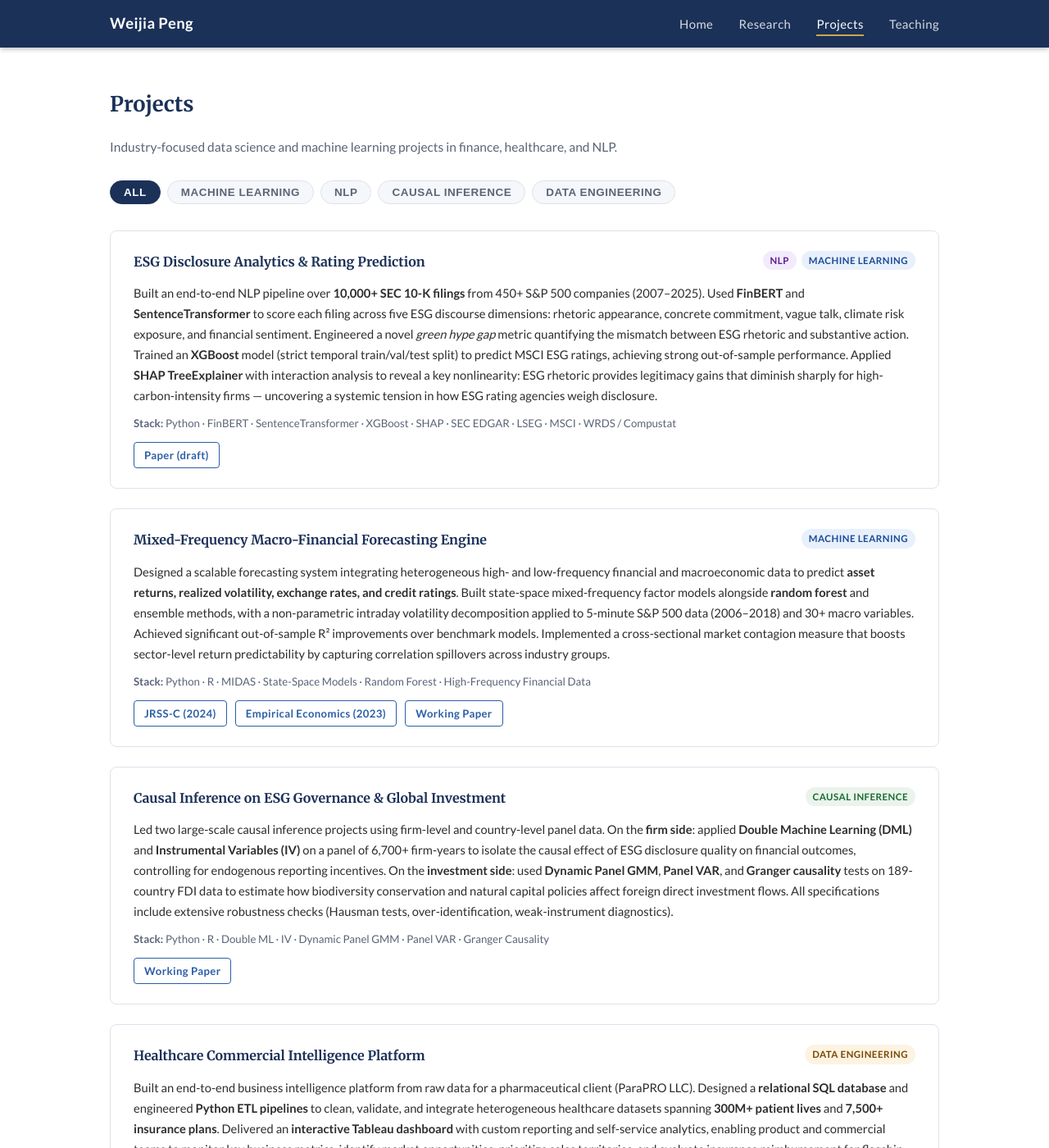
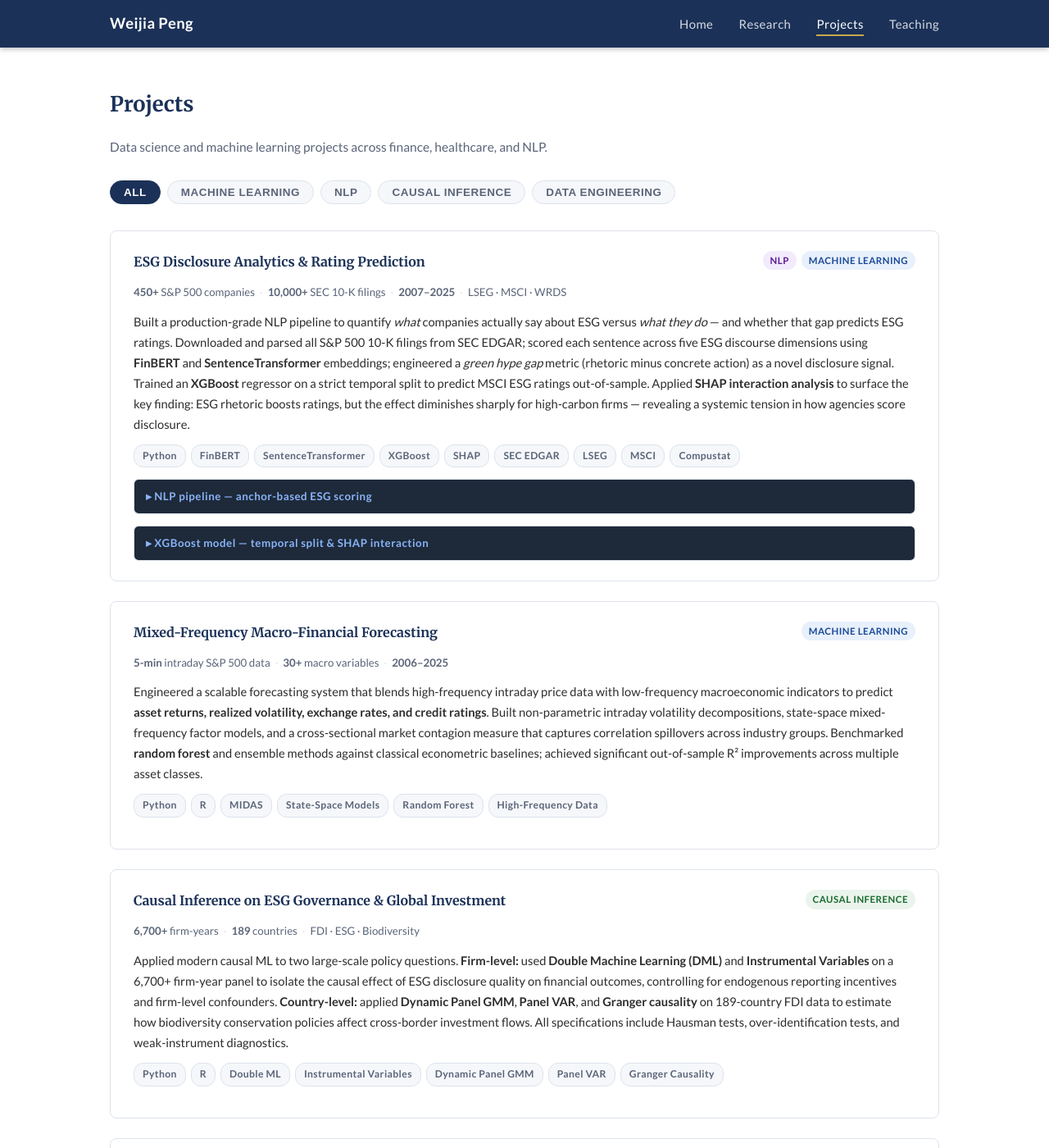
Before and after one commit to weijiap/weijiap.github.io, a Jekyll site: the page built from projects.html, in a window 1280 px wide and 1400 px high. Shown: the whole window at 82% size. Built offline with Jekyll 4.4.1, drawn with Linux system fonts in a browser that asks for light colours; nearby versions of some CDN libraries; some of the changed text lies outside the part shown.

Commit message:
Projects: industry style with real code snippets and syntax highlighting

```diff
--- a/_layouts/default.html
+++ b/_layouts/default.html
@@ -9,6 +9,9 @@
   <link rel="preconnect" href="https://fonts.gstatic.com" crossorigin>
   <link href="https://fonts.googleapis.com/css2?family=Lato:wght@300;400;700&family=Merriweather:ital,wght@0,400;0,700;1,400&display=swap" rel="stylesheet">
   <link rel="stylesheet" href="{{ '/assets/css/style.css' | relative_url }}">
+  {% if page.highlight %}
+  <link rel="stylesheet" href="https://cdnjs.cloudflare.com/ajax/libs/highlight.js/11.9.0/styles/github-dark.min.css">
+  {% endif %}
   <script async src="https://www.googletagmanager.com/gtag/js?id=G-9YXMY431XC"></script>
   <script>
     window.dataLayer = window.dataLayer || [];
--- a/assets/css/style.css
+++ b/assets/css/style.css
@@ -455,12 +455,70 @@
   margin-bottom: 12px;
 }
 
-.project-stack {
+.project-stats {
+  display: flex;
+  flex-wrap: wrap;
+  align-items: center;
+  gap: 6px;
   font-size: .83rem;
   color: var(--muted);
   margin-bottom: 12px;
-  line-height: 1.5;
 }
+
+.stat-sep { color: var(--border); }
+
+.project-stack {
+  display: flex;
+  flex-wrap: wrap;
+  gap: 6px;
+  margin-bottom: 14px;
+}
+
+.stack-pill {
+  font-size: .76rem;
+  font-weight: 700;
+  letter-spacing: .03em;
+  background: var(--light);
+  border: 1px solid var(--border);
+  color: var(--muted);
+  padding: 3px 10px;
+  border-radius: 12px;
+}
+
+/* Code blocks */
+.code-block {
+  margin-top: 14px;
+  border: 1px solid var(--border);
+  border-radius: 6px;
+  overflow: hidden;
+}
+
+.code-block summary {
+  background: #1e2a3a;
+  color: #8ab4f8;
+  font-family: 'Lato', sans-serif;
+  font-size: .83rem;
+  font-weight: 700;
+  letter-spacing: .04em;
+  padding: 9px 14px;
+  cursor: pointer;
+  user-select: none;
+  list-style: none;
+}
+
+.code-block summary::-webkit-details-marker { display: none; }
+.code-block summary:hover { background: #263347; }
+
+.code-block pre {
+  margin: 0;
+  border-radius: 0;
+  font-size: .8rem;
+  line-height: 1.55;
+  max-height: 360px;
+  overflow-y: auto;
+}
+
+.code-block code { font-size: .8rem; }
 
 .project-links {
   display: flex;
--- a/projects.html
+++ b/projects.html
@@ -2,11 +2,12 @@
 layout: default
 title: Projects
 permalink: /projects/
+highlight: true
 ---
 
 <div class="container page-content">
   <h1 class="page-heading">Projects</h1>
-  <p class="page-subheading">Industry-focused data science and machine learning projects in finance, healthcare, and NLP.</p>
+  <p class="page-subheading">Data science and machine learning projects across finance, healthcare, and NLP.</p>
 
   <!-- Filter Buttons -->
   <div class="project-filters">
@@ -17,10 +18,9 @@
     <button class="filter-btn" data-filter="de">Data Engineering</button>
   </div>
 
-  <!-- Project Cards -->
   <div class="project-list">
 
-    <!-- Project 1: ESG NLP -->
+    <!-- ── PROJECT 1: ESG NLP ── -->
     <div class="project-card" data-category="nlp ml">
       <div class="project-card-header">
         <h3 class="project-title">ESG Disclosure Analytics &amp; Rating Prediction</h3>
@@ -29,51 +29,148 @@
           <span class="tag tag-ml">Machine Learning</span>
         </div>
       </div>
+
+      <div class="project-stats">
+        <span class="stat"><strong>450+</strong> S&amp;P 500 companies</span>
+        <span class="stat-sep">&middot;</span>
+        <span class="stat"><strong>10,000+</strong> SEC 10-K filings</span>
+        <span class="stat-sep">&middot;</span>
+        <span class="stat"><strong>2007–2025</strong></span>
+        <span class="stat-sep">&middot;</span>
+        <span class="stat">LSEG &middot; MSCI &middot; WRDS</span>
+      </div>
+
       <p class="project-desc">
-        Built an end-to-end NLP pipeline over <strong>10,000+ SEC 10-K filings</strong> from 450+ S&amp;P 500 companies (2007–2025).
-        Used <strong>FinBERT</strong> and <strong>SentenceTransformer</strong> to score each filing across five ESG discourse dimensions:
-        rhetoric appearance, concrete commitment, vague talk, climate risk exposure, and financial sentiment.
-        Engineered a novel <em>green hype gap</em> metric quantifying the mismatch between ESG rhetoric and substantive action.
-        Trained an <strong>XGBoost</strong> model (strict temporal train/val/test split) to predict MSCI ESG ratings, achieving strong out-of-sample performance.
-        Applied <strong>SHAP TreeExplainer</strong> with interaction analysis to reveal a key nonlinearity: ESG rhetoric provides legitimacy gains
-        that diminish sharply for high-carbon-intensity firms — uncovering a systemic tension in how ESG rating agencies weigh disclosure.
+        Built a production-grade NLP pipeline to quantify <em>what</em> companies actually say about ESG versus
+        <em>what they do</em> — and whether that gap predicts ESG ratings.
+        Downloaded and parsed all S&amp;P 500 10-K filings from SEC EDGAR; scored each sentence across five
+        ESG discourse dimensions using <strong>FinBERT</strong> and <strong>SentenceTransformer</strong> embeddings;
+        engineered a <em>green hype gap</em> metric (rhetoric minus concrete action) as a novel disclosure signal.
+        Trained an <strong>XGBoost</strong> regressor on a strict temporal split to predict MSCI ESG ratings out-of-sample.
+        Applied <strong>SHAP interaction analysis</strong> to surface the key finding: ESG rhetoric boosts ratings,
+        but the effect diminishes sharply for high-carbon firms — revealing a systemic tension in how agencies score disclosure.
       </p>
+
       <div class="project-stack">
-        <strong>Stack:</strong> Python &middot; FinBERT &middot; SentenceTransformer &middot; XGBoost &middot; SHAP &middot; SEC EDGAR &middot; LSEG &middot; MSCI &middot; WRDS / Compustat
+        <span class="stack-pill">Python</span>
+        <span class="stack-pill">FinBERT</span>
+        <span class="stack-pill">SentenceTransformer</span>
+        <span class="stack-pill">XGBoost</span>
+        <span class="stack-pill">SHAP</span>
+        <span class="stack-pill">SEC EDGAR</span>
+        <span class="stack-pill">LSEG</span>
+        <span class="stack-pill">MSCI</span>
+        <span class="stack-pill">Compustat</span>
       </div>
-      <div class="project-links">
-        <a href="https://www.dropbox.com/scl/fi/o0j2e1bdr38sxubv8otyi/HAR-JI-2.pdf?rlkey=dhfu3d5uublpcofapgmm3ozbz&st=koedic5a&dl=0" target="_blank" rel="noopener" class="proj-link">Paper (draft)</a>
-      </div>
-    </div>
 
-    <!-- Project 2: Mixed-Frequency Forecasting -->
+      <!-- Code Snippet 1: NLP Pipeline -->
+      <details class="code-block">
+        <summary>&#9656; NLP pipeline — anchor-based ESG scoring</summary>
+<pre><code class="language-python"># Five ESG discourse dimensions scored per sentence via cosine similarity
+ALL_ANCHOR_GROUPS = {
+    "appearance": GREEN_APPEARANCE_ANCHORS,      # ESG rhetoric / branding
+    "commitment": GREEN_COMMITMENT_ANCHORS,      # forward-looking pledges
+    "concrete":   GREEN_CONCRETE_ACTION_ANCHORS, # verifiable actions & metrics
+    "vague":      GREEN_VAGUE_TALK_ANCHORS,      # empty / aspirational language
+    "risk":       GREEN_RISK_ANCHORS,            # climate risk exposure
+}
+
+# Encode all anchor groups once; score each sentence at inference time
+embed_model = SentenceTransformer("all-MiniLM-L6-v2")
+anchor_embeddings = {
+    name: embed_model.encode(texts, convert_to_tensor=True, normalize_embeddings=True)
+    for name, texts in ALL_ANCHOR_GROUPS.items()
+}
+
+# FinBERT financial sentiment (positive - negative tone)
+finbert_pipe = pipeline(
+    "text-classification",
+    model=AutoModelForSequenceClassification.from_pretrained("ProsusAI/finbert"),
+    tokenizer=AutoTokenizer.from_pretrained("ProsusAI/finbert"),
+    truncation=True, max_length=512,
+)
+
+# Derived signals: substance gap and hype gap
+df["green_hype_gap"]      = df["appearance_score"] - df["concrete_score"]
+df["green_substance_idx"] = df["concrete_score"]   - df["vague_score"]
+</code></pre>
+      </details>
+
+      <!-- Code Snippet 2: XGBoost + SHAP -->
+      <details class="code-block">
+        <summary>&#9656; XGBoost model — temporal split &amp; SHAP interaction</summary>
+<pre><code class="language-python"># Strict temporal split: train ≤ 2018 | val 2019–2021 | test 2022–2025
+year       = ml["year"].astype(int)
+train_mask = year <= 2018
+val_mask   = (year >= 2019) & (year <= 2021)
+test_mask  = year >= 2022
+
+X_train, y_train = X[train_mask], y[train_mask]  # 1,413 obs
+X_val,   y_val   = X[val_mask],   y[val_mask]    #   919 obs
+X_test,  y_test  = X[test_mask],  y[test_mask]   # 1,079 obs
+
+model = xgb.XGBRegressor(
+    n_estimators=1000, learning_rate=0.05, max_depth=4,
+    subsample=0.8, colsample_bytree=0.8, min_child_weight=5,
+    reg_alpha=0.1, reg_lambda=1.0,
+    enable_categorical=True, tree_method="hist",
+    early_stopping_rounds=30, eval_metric="rmse",
+)
+model.fit(X_train, y_train, eval_set=[(X_val, y_val)], verbose=False)
+
+# SHAP interaction: appearance_score × log_carbon_intensity
+explainer  = shap.TreeExplainer(model)
+shap_inter = explainer.shap_interaction_values(X_test_int)
+
+i_appear = feat_idx["appearance_score"]
+i_carbon = feat_idx["log_carbon_intensity"]
+# Central finding: rhetoric loses legitimacy under high carbon intensity
+interact_strength = np.abs(shap_inter[:, i_appear, i_carbon]).mean()
+print(f"Mean |SHAP interaction| rhetoric × carbon: {interact_strength:.4f}")
+</code></pre>
+      </details>
+    </div><!-- /project 1 -->
+
+
+    <!-- ── PROJECT 2: Mixed-Frequency Forecasting ── -->
     <div class="project-card" data-category="ml">
       <div class="project-card-header">
-        <h3 class="project-title">Mixed-Frequency Macro-Financial Forecasting Engine</h3>
+        <h3 class="project-title">Mixed-Frequency Macro-Financial Forecasting</h3>
         <div class="project-tags">
           <span class="tag tag-ml">Machine Learning</span>
         </div>
       </div>
+
+      <div class="project-stats">
+        <span class="stat"><strong>5-min</strong> intraday S&amp;P 500 data</span>
+        <span class="stat-sep">&middot;</span>
+        <span class="stat"><strong>30+</strong> macro variables</span>
+        <span class="stat-sep">&middot;</span>
+        <span class="stat"><strong>2006–2025</strong></span>
+      </div>
+
       <p class="project-desc">
-        Designed a scalable forecasting system integrating heterogeneous high- and low-frequency financial and macroeconomic data
-        to predict <strong>asset returns, realized volatility, exchange rates, and credit ratings</strong>.
-        Built state-space mixed-frequency factor models alongside <strong>random forest</strong> and ensemble methods,
-        with a non-parametric intraday volatility decomposition applied to 5-minute S&amp;P 500 data (2006–2018) and 30+ macro variables.
-        Achieved significant out-of-sample R² improvements over benchmark models.
-        Implemented a cross-sectional market contagion measure that boosts sector-level return predictability by capturing
-        correlation spillovers across industry groups.
+        Engineered a scalable forecasting system that blends high-frequency intraday price data with
+        low-frequency macroeconomic indicators to predict <strong>asset returns, realized volatility,
+        exchange rates, and credit ratings</strong>.
+        Built non-parametric intraday volatility decompositions, state-space mixed-frequency factor models,
+        and a cross-sectional market contagion measure that captures correlation spillovers across industry groups.
+        Benchmarked <strong>random forest</strong> and ensemble methods against classical econometric baselines;
+        achieved significant out-of-sample R² improvements across multiple asset classes.
       </p>
+
       <div class="project-stack">
-        <strong>Stack:</strong> Python &middot; R &middot; MIDAS &middot; State-Space Models &middot; Random Forest &middot; High-Frequency Financial Data
-      </div>
-      <div class="project-links">
-        <a href="https://academic.oup.com/jrsssc/article/73/3/682/7604355" target="_blank" rel="noopener" class="proj-link">JRSS-C (2024)</a>
-        <a href="https://link.springer.com/article/10.1007/s00181-023-02404-y" target="_blank" rel="noopener" class="proj-link">Empirical Economics (2023)</a>
-        <a href="https://www.dropbox.com/scl/fi/67bu2de8im9r4t460qzq5/frequency-6-16-2026.pdf?rlkey=4b6bugv8plp6wahidfitp1los&st=9n9fwnbw&dl=0" target="_blank" rel="noopener" class="proj-link">Working Paper</a>
+        <span class="stack-pill">Python</span>
+        <span class="stack-pill">R</span>
+        <span class="stack-pill">MIDAS</span>
+        <span class="stack-pill">State-Space Models</span>
+        <span class="stack-pill">Random Forest</span>
+        <span class="stack-pill">High-Frequency Data</span>
       </div>
     </div>
 
-    <!-- Project 3: Causal Inference -->
+
+    <!-- ── PROJECT 3: Causal Inference ── -->
     <div class="project-card" data-category="causal">
       <div class="project-card-header">
         <h3 class="project-title">Causal Inference on ESG Governance &amp; Global Investment</h3>
@@ -81,25 +178,40 @@
           <span class="tag tag-causal">Causal Inference</span>
         </div>
       </div>
+
+      <div class="project-stats">
+        <span class="stat"><strong>6,700+</strong> firm-years</span>
+        <span class="stat-sep">&middot;</span>
+        <span class="stat"><strong>189</strong> countries</span>
+        <span class="stat-sep">&middot;</span>
+        <span class="stat">FDI &middot; ESG &middot; Biodiversity</span>
+      </div>
+
       <p class="project-desc">
-        Led two large-scale causal inference projects using firm-level and country-level panel data.
-        On the <strong>firm side</strong>: applied <strong>Double Machine Learning (DML)</strong> and <strong>Instrumental Variables (IV)</strong>
-        on a panel of 6,700+ firm-years to isolate the causal effect of ESG disclosure quality on financial outcomes,
-        controlling for endogenous reporting incentives.
-        On the <strong>investment side</strong>: used <strong>Dynamic Panel GMM</strong>, <strong>Panel VAR</strong>, and
-        <strong>Granger causality</strong> tests on 189-country FDI data to estimate how biodiversity conservation
-        and natural capital policies affect foreign direct investment flows.
-        All specifications include extensive robustness checks (Hausman tests, over-identification, weak-instrument diagnostics).
+        Applied modern causal ML to two large-scale policy questions.
+        <strong>Firm-level:</strong> used <strong>Double Machine Learning (DML)</strong> and
+        <strong>Instrumental Variables</strong> on a 6,700+ firm-year panel to isolate the causal
+        effect of ESG disclosure quality on financial outcomes, controlling for endogenous reporting incentives
+        and firm-level confounders.
+        <strong>Country-level:</strong> applied <strong>Dynamic Panel GMM</strong>, <strong>Panel VAR</strong>,
+        and <strong>Granger causality</strong> on 189-country FDI data to estimate how biodiversity
+        conservation policies affect cross-border investment flows.
+        All specifications include Hausman tests, over-identification tests, and weak-instrument diagnostics.
       </p>
+
       <div class="project-stack">
-        <strong>Stack:</strong> Python &middot; R &middot; Double ML &middot; IV &middot; Dynamic Panel GMM &middot; Panel VAR &middot; Granger Causality
-      </div>
-      <div class="project-links">
-        <a href="https://www.dropbox.com/scl/fi/xf4gt03h3a9j3aknhwul2/BiodiversityInternational-1.pdf?rlkey=fv5h5piumedtouck7nbkzs3ds&st=e0t6zr8a&dl=0" target="_blank" rel="noopener" class="proj-link">Working Paper</a>
+        <span class="stack-pill">Python</span>
+        <span class="stack-pill">R</span>
+        <span class="stack-pill">Double ML</span>
+        <span class="stack-pill">Instrumental Variables</span>
+        <span class="stack-pill">Dynamic Panel GMM</span>
+        <span class="stack-pill">Panel VAR</span>
+        <span class="stack-pill">Granger Causality</span>
       </div>
     </div>
 
-    <!-- Project 4: Healthcare BI -->
+
+    <!-- ── PROJECT 4: Healthcare BI ── -->
     <div class="project-card" data-category="de">
       <div class="project-card-header">
         <h3 class="project-title">Healthcare Commercial Intelligence Platform</h3>
@@ -107,63 +219,89 @@
           <span class="tag tag-de">Data Engineering</span>
         </div>
       </div>
+
+      <div class="project-stats">
+        <span class="stat"><strong>300M+</strong> patient lives</span>
+        <span class="stat-sep">&middot;</span>
+        <span class="stat"><strong>7,500+</strong> insurance plans</span>
+        <span class="stat-sep">&middot;</span>
+        <span class="stat">ParaPRO LLC</span>
+      </div>
+
       <p class="project-desc">
-        Built an end-to-end business intelligence platform from raw data for a pharmaceutical client (ParaPRO LLC).
-        Designed a <strong>relational SQL database</strong> and engineered <strong>Python ETL pipelines</strong>
-        to clean, validate, and integrate heterogeneous healthcare datasets spanning <strong>300M+ patient lives</strong>
-        and <strong>7,500+ insurance plans</strong>.
-        Delivered an <strong>interactive Tableau dashboard</strong> with custom reporting and self-service analytics,
-        enabling product and commercial teams to monitor key business metrics, identify market opportunities,
-        prioritize sales territories, and evaluate insurance reimbursement for flagship products.
+        Delivered an end-to-end business intelligence platform from raw data for a pharmaceutical client.
+        Designed a <strong>relational SQL database schema</strong> and built <strong>Python ETL pipelines</strong>
+        to ingest, clean, validate, and integrate heterogeneous healthcare claims data covering
+        300M+ patient lives and 7,500+ insurance plans.
+        Built an <strong>interactive Tableau dashboard</strong> with custom KPI reporting and self-service analytics,
+        enabling commercial teams to monitor market share, prioritize sales territories,
+        and evaluate insurance reimbursement coverage for flagship products.
       </p>
+
       <div class="project-stack">
-        <strong>Stack:</strong> Python &middot; SQL &middot; Tableau &middot; ETL &middot; Healthcare Claims Data
+        <span class="stack-pill">Python</span>
+        <span class="stack-pill">SQL</span>
+        <span class="stack-pill">Tableau</span>
+        <span class="stack-pill">ETL</span>
+        <span class="stack-pill">Healthcare Claims</span>
       </div>
     </div>
 
-    <!-- Project 5: Oil NLP -->
+
+    <!-- ── PROJECT 5: Oil NLP ── -->
     <div class="project-card" data-category="nlp ml">
       <div class="project-card-header">
-        <h3 class="project-title">Oil Market NLP Forecasting Pipeline</h3>
+        <h3 class="project-title">Oil Market NLP &amp; Price Forecasting</h3>
         <div class="project-tags">
           <span class="tag tag-nlp">NLP</span>
           <span class="tag tag-ml">Machine Learning</span>
         </div>
       </div>
+
+      <div class="project-stats">
+        <span class="stat"><strong>10 years</strong> of news data</span>
+        <span class="stat-sep">&middot;</span>
+        <span class="stat">Crude oil futures &middot; S&amp;P 500</span>
+        <span class="stat-sep">&middot;</span>
+        <span class="stat">Informa PLC</span>
+      </div>
+
       <p class="project-desc">
-        Developed a full NLP-to-forecast pipeline at Informa PLC for commodity market prediction.
-        Collected and processed a <strong>10-year oil news corpus</strong> from web APIs; engineered textual features
-        using <strong>LDA topic modeling</strong> and <strong>sentiment analysis</strong> to capture latent market narratives.
-        Trained and benchmarked <strong>neural network</strong> and <strong>ensemble models</strong>
-        (random forest, decision tree) on high-dimensional financial and macroeconomic feature sets
+        Designed and deployed a full NLP-to-forecast pipeline for commodity market prediction.
+        Collected a decade of oil news from web APIs; preprocessed and tokenized the corpus;
+        engineered textual features using <strong>LDA topic modeling</strong> and <strong>sentiment analysis</strong>
+        to extract latent market narratives and tone signals.
+        Trained and benchmarked <strong>neural networks</strong> and <strong>ensemble models</strong>
+        (random forest, decision tree) on high-dimensional macro-financial feature sets
         to forecast <strong>crude oil futures prices</strong> and <strong>S&amp;P 500 returns</strong>.
       </p>
+
       <div class="project-stack">
-        <strong>Stack:</strong> Python &middot; LDA &middot; Sentiment Analysis &middot; Neural Networks &middot; Random Forest &middot; Web APIs
-      </div>
-      <div class="project-links">
-        <a href="https://www.sciencedirect.com/science/article/abs/pii/S0927538X2600096X" target="_blank" rel="noopener" class="proj-link">Related Paper</a>
+        <span class="stack-pill">Python</span>
+        <span class="stack-pill">LDA</span>
+        <span class="stack-pill">Sentiment Analysis</span>
+        <span class="stack-pill">Neural Networks</span>
+        <span class="stack-pill">Random Forest</span>
+        <span class="stack-pill">Web APIs</span>
       </div>
     </div>
 
-  </div><!-- end project-list -->
+  </div><!-- /project-list -->
 </div>
 
+<script src="https://cdnjs.cloudflare.com/ajax/libs/highlight.js/11.9.0/highlight.min.js"></script>
+<script>hljs.highlightAll();</script>
+
 <script>
-  const btns = document.querySelectorAll('.filter-btn');
+  const btns  = document.querySelectorAll('.filter-btn');
   const cards = document.querySelectorAll('.project-card');
-
   btns.forEach(btn => {
     btn.addEventListener('click', () => {
       btns.forEach(b => b.classList.remove('active'));
       btn.classList.add('active');
-      const filter = btn.dataset.filter;
-      cards.forEach(card => {
-        if (filter === 'all' || card.dataset.category.includes(filter)) {
-          card.style.display = 'block';
-        } else {
-          card.style.display = 'none';
-        }
+      const f = btn.dataset.filter;
+      cards.forEach(c => {
+        c.style.display = (f === 'all' || c.dataset.category.includes(f)) ? 'block' : 'none';
       });
     });
   });
```
